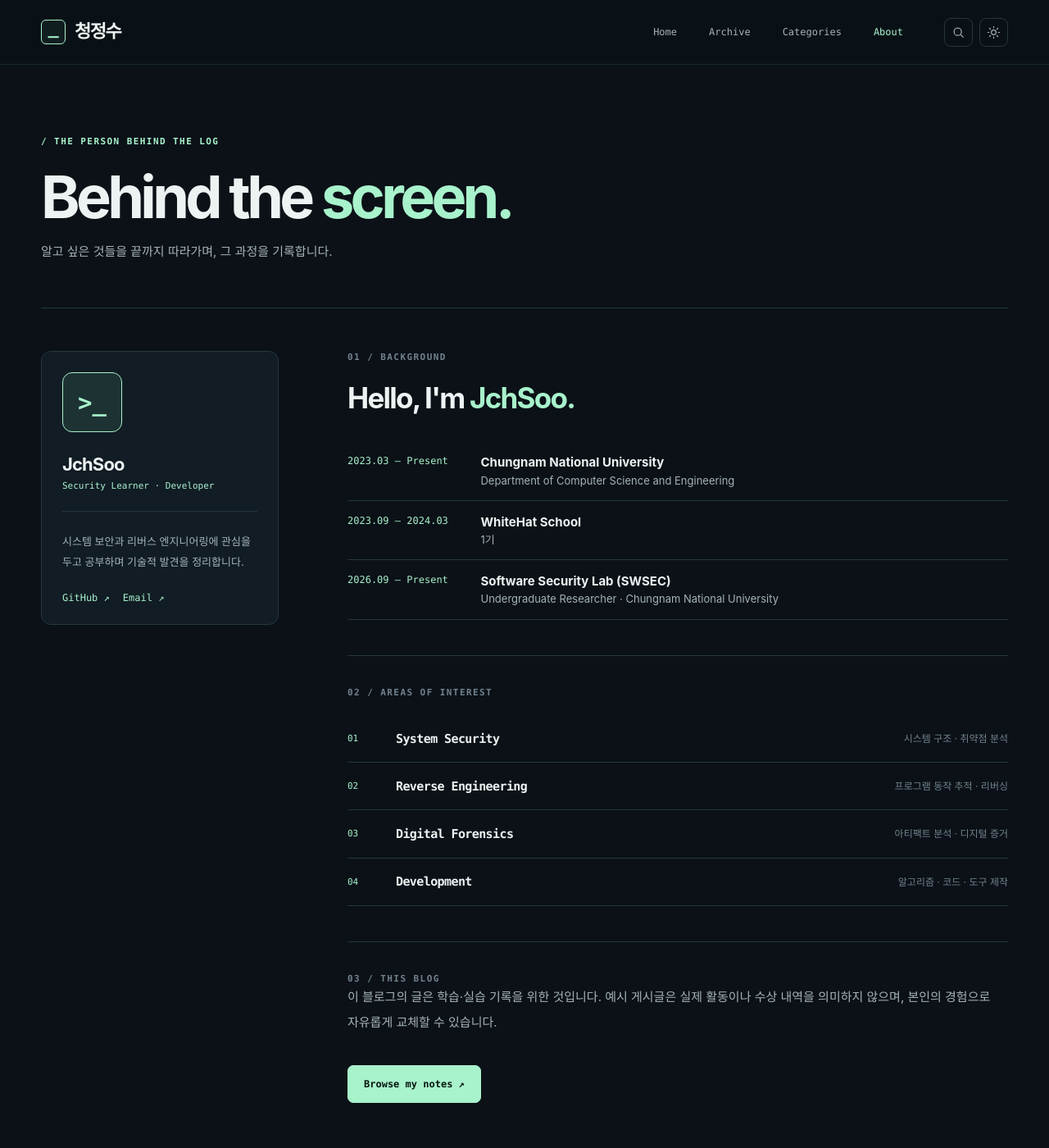
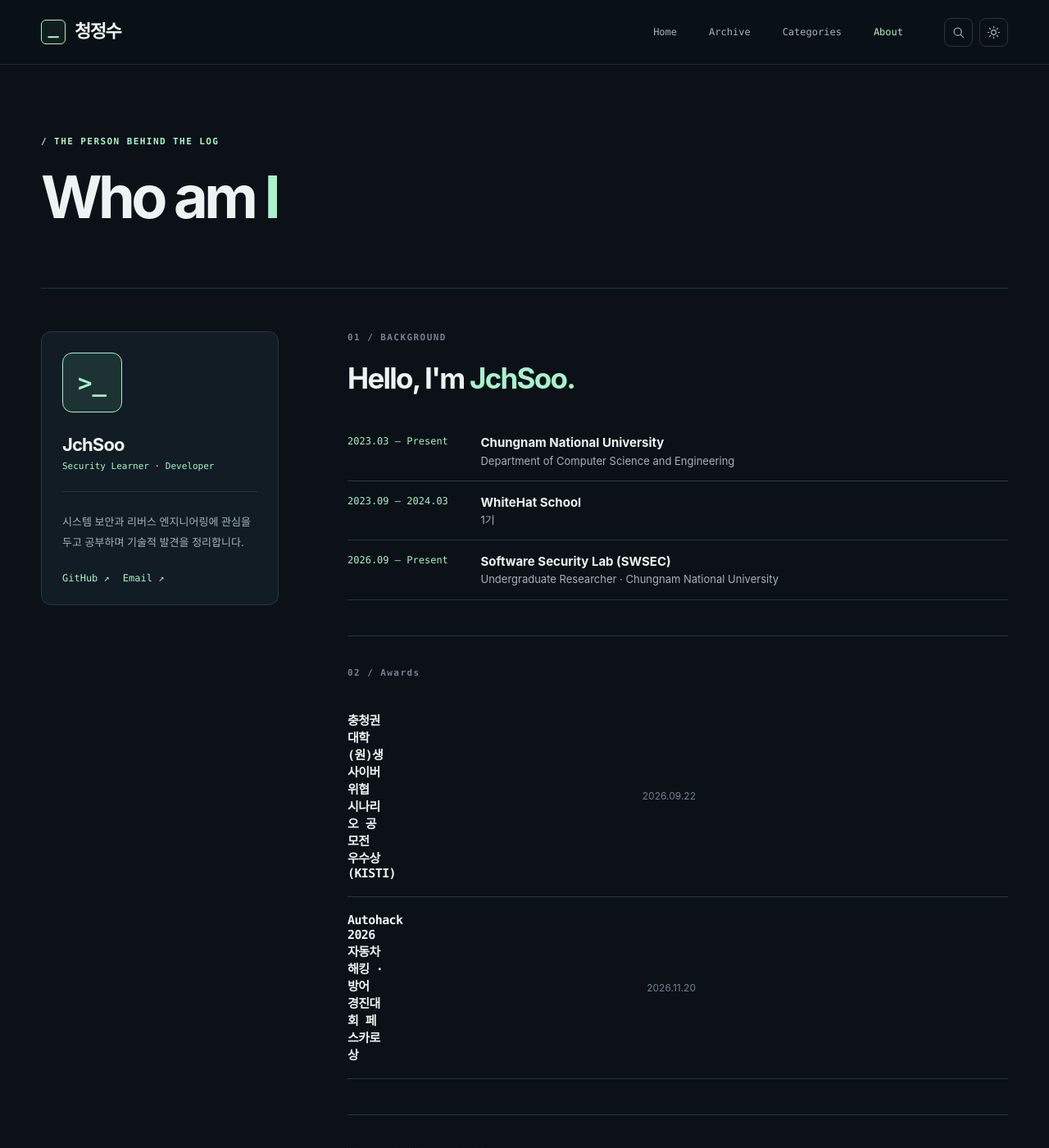
Before and after one commit to JchSoo/jchsoo.github.io, a Jekyll site: the page built from about.html, in a window 1280 px wide and 1400 px high. Shown: the whole window at 82% size. Built offline with Jekyll 4.4.1, drawn with Linux system fonts in a browser that asks for light colours; some of the changed text lies outside the part shown.

Commit message:
이력 수정

```diff
--- a/about.html
+++ b/about.html
@@ -6,8 +6,7 @@ permalink: /about/
 ---
 <section class="shell page-heading">
   <div class="eyebrow">/ THE PERSON BEHIND THE LOG</div>
-  <h1>Behind the <em>screen.</em></h1>
-  <p>알고 싶은 것들을 끝까지 따라가며, 그 과정을 기록합니다.</p>
+  <h1>Who am<em> I </em></h1>
 </section>
 
 <section class="shell about-grid inner-section">
@@ -56,7 +55,20 @@ permalink: /about/
     </ul>
 
     <div class="about-divider"></div>
-    <div class="eyebrow">02 / AREAS OF INTEREST</div>
+    <div class="eyebrow">02 / Awards</div>
+    <div class="interest-list">
+      <div>
+        <strong>충청권 대학(원)생 사이버위협 시나리오 공모전 우수상(KISTI)</strong>
+        <small>2026.09.22</small>
+      </div>
+      <div>
+        <strong>Autohack 2026 자동차 해킹 · 방어 경진대회 페스카로상</strong>
+        <small>2026.11.20</small>
+      </div>
+    </div>
+
+    <div class="about-divider"></div>
+    <div class="eyebrow">03 / AREAS OF INTEREST</div>
     <div class="interest-list">
       <div>
         <span>01</span>
@@ -70,22 +82,13 @@ permalink: /about/
       </div>
       <div>
         <span>03</span>
-        <strong>Digital Forensics</strong>
-        <small>아티팩트 분석 · 디지털 증거</small>
-      </div>
-      <div>
-        <span>04</span>
         <strong>Development</strong>
-        <small>알고리즘 · 코드 · 도구 제작</small>
+        <small>코드 · 도구 제작</small>
       </div>
     </div>
 
     <div class="about-divider"></div>
     <div class="eyebrow">03 / THIS BLOG</div>
-    <p>
-      이 블로그의 글은 학습·실습 기록을 위한 것입니다.
-      예시 게시글은 실제 활동이나 수상 내역을 의미하지 않으며, 본인의 경험으로 자유롭게 교체할 수 있습니다.
-    </p>
     <a class="primary-button about-cta" href="{{ '/archive/' | relative_url }}">Browse my notes ↗</a>
   </div>
 </section>
--- a/index.html
+++ b/index.html
@@ -3,7 +3,7 @@ layout: default
 ---
 <section class="hero"><div class="shell hero-grid">
   <div class="hero-copy">
-    <div class="eyebrow hero-eyebrow"><span class="eyebrow-line"></span> PERSONAL FIELD NOTES <span class="version">// EST. 2026</span></div>
+    <div class="eyebrow hero-eyebrow"><span class="eyebrow-line"></span> PERSONAL FIELD NOTES</div>
     <h1>Think deeply.<br><span>Trace everything.</span></h1>
     <p class="hero-korean">코드를 읽고, 동작을 추적하고,<br>배운 것을 기록합니다.</p>
     <p class="hero-description">{{ site.about_short | escape }}</p>
```
